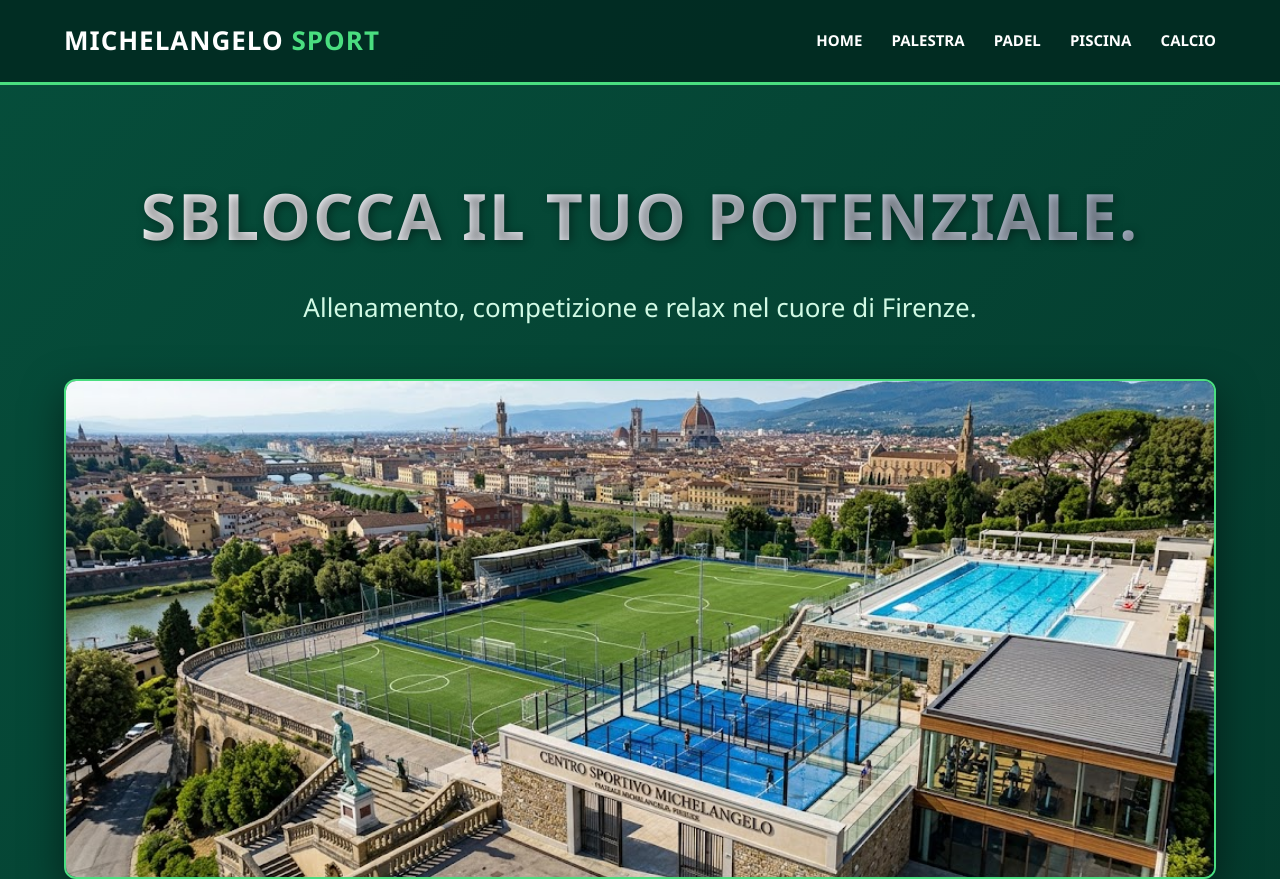
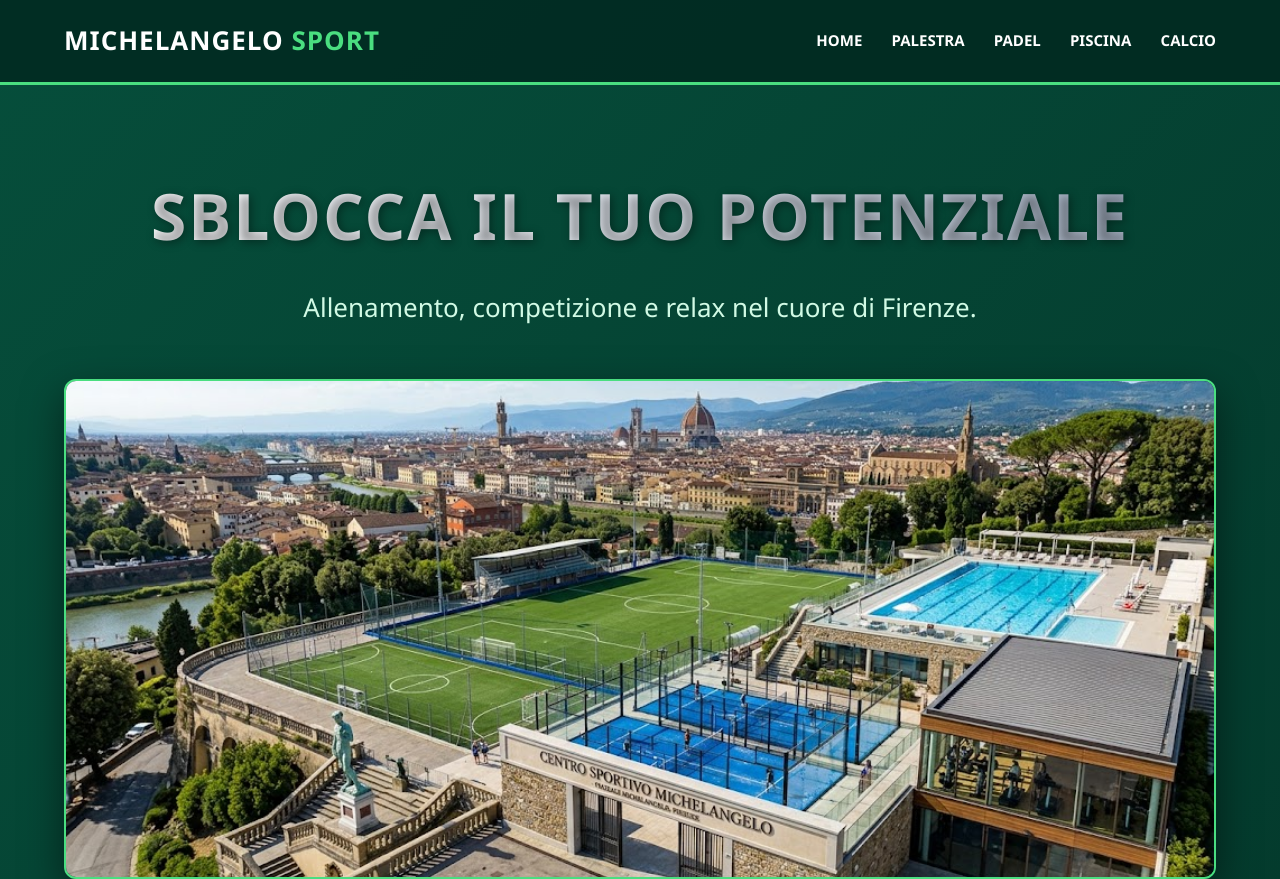
Before and after one commit to Lu71c/orbis-sport, a plain HTML site: page index.html in a window 1280 px wide. Shown: the top 879 px of the page. Drawn offline with Linux system fonts and the light colour scheme.

Commit message:
Update index.html

```diff
--- a/index.html
+++ b/index.html
@@ -297,7 +297,7 @@
     </header>
 
     <section class="hero">
-        <h1>Sblocca il tuo potenziale.</h1>
+        <h1>Sblocca il tuo potenziale</h1>
         <p>Allenamento, competizione e relax nel cuore di Firenze.</p>
         <img src="img/hero-sport.jpg" alt="Centro Sportivo Michelangelo" class="hero-image">
     </section>
```
